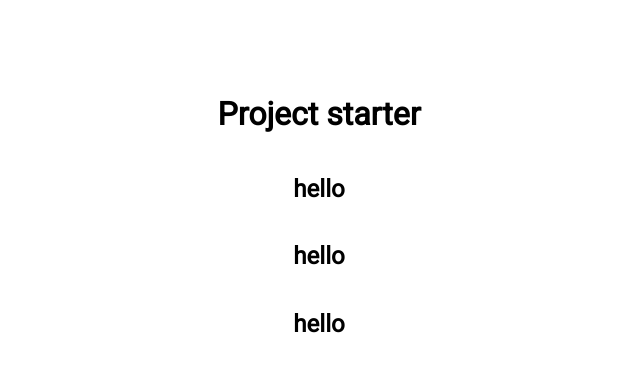
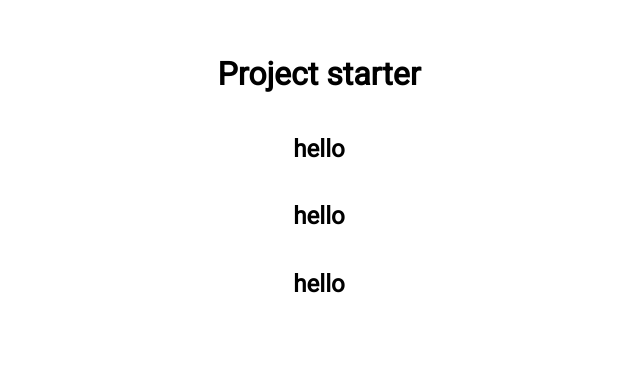
Before and after one commit to Olloyor19/expanding-effects, a plain HTML site: page index.html in a window 1280 px wide. Shown: the part 184-556 px from the top of the page, without its empty margins (321-961 px from the left). Drawn offline with Linux system fonts and the light colour scheme.

Commit message:
intial commit

```diff
--- a/index.html
+++ b/index.html
@@ -12,7 +12,7 @@
       crossorigin="anonymous"
       referrerpolicy="no-referrer"
     />
-    <title>My prject</title>
+    <title>My prjects</title>
   </head>
   <body>
     <h1>Project starter</h1>
--- a/style.css
+++ b/style.css
@@ -8,7 +8,7 @@ body {
   flex-direction: column;
   align-items: center;
   justify-content: center;
-  height: 100vh;
+  height: 90vh;
   overflow: hidden;
   margin: 0;
 }
```
Also changed, not shown: 1 other file.
